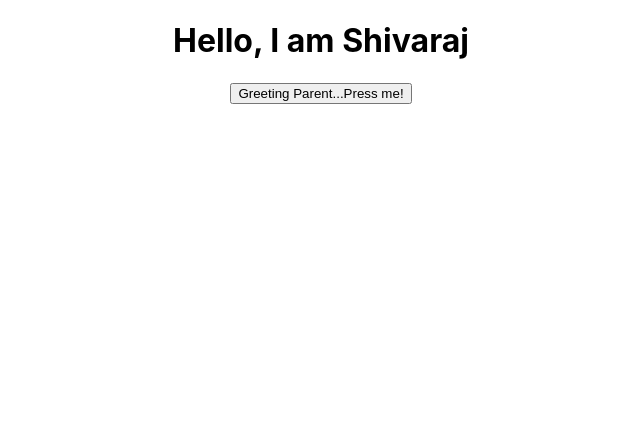
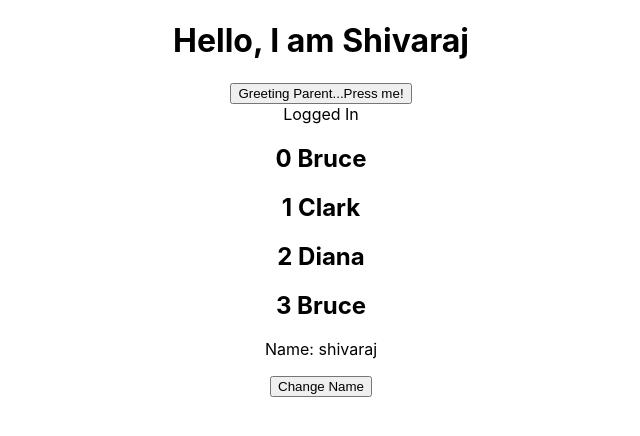
Before and after one commit to shivarajkulal/ReactJS_Tutorial, a React (Create React App) app: page / in a window 1280 px wide. Shown: the top 436 px of the page, without its empty margins (319-959 px from the left). Built offline with nearby package versions, Linux system fonts and the light colour scheme.

Commit message:
Hooks - Use State

```diff
--- a/src/App.js
+++ b/src/App.js
@@ -1,11 +1,19 @@
 import "./App.css";
 import Profile from "./components/Profile.js";
 import ParentComponent from './components/ParentComponent.js';
+import UserGreeting from './components/UserGreeting';
+import NameList from './components/NameList.js';
+import HookUseState from './components/HookUseState.js'
+
 function App() {
   return (
     <div className="App">
       <Profile/>
       <ParentComponent/>
+      <UserGreeting/>
+      <NameList/>
+      <HookUseState/>
+
     </div>
   );
 }
--- /dev/null
+++ b/src/components/HookUseState.js
@@ -0,0 +1,18 @@
+import React, { useState } from "react";
+
+function HookUseState() {
+  const [name, setName] = useState("shivaraj");
+
+  const updateName = () => {
+    setName("shivaraj-kulal"); // Change "new name" to whatever new name you want
+  };
+
+  return (
+    <div className="Hook_Use_State">
+      <p>Name: {name}</p>
+      <button onClick={updateName}>Change Name</button>
+    </div>
+  );
+}
+
+export default HookUseState;
--- /dev/null
+++ b/src/components/NameList.js
@@ -0,0 +1,37 @@
+import React from "react";
+import Person from "./Person";
+
+function NameList() {
+  const names = ["Bruce", "Clark", "Diana", "Bruce"];
+  const persons = [
+    {
+      id: 1,
+      name: "Bruce",
+      age: 30,
+      skill: "React",
+    },
+    {
+      id: 2,
+      name: "Clark",
+      age: 25,
+      skill: "Angular",
+    },
+    {
+      id: 3,
+      name: "Diana",
+      age: 28,
+      skill: "Vue",
+    },
+  ];
+  const personList = persons.map((person) => (
+    <Person key={person.id} person={person} />
+  ));
+  const nameList = names.map((name, index) => (
+    <h2 key={index}>
+      {index} {name}
+    </h2>
+  ));
+  return <div>{nameList}</div>;
+}
+
+export default NameList;
--- /dev/null
+++ b/src/components/Person.js
@@ -0,0 +1,13 @@
+import React from "react";
+
+function Person({ person, key }) {
+  return (
+    <div>
+      <h2>
+        I am {person.name}. I am {person.age} years old. I know {person.skill}
+      </h2>
+    </div>
+  );
+}
+
+export default Person;
--- /dev/null
+++ b/src/components/UserGreeting.js
@@ -0,0 +1,48 @@
+import React, { Component } from 'react'
+
+export class UserGreeting extends Component {
+
+
+    constructor(props) {
+      super(props)
+
+      this.state = {
+         isLoggedIn : true
+      }
+    }
+//   # if-else approach
+//   render() {
+//     if(this.state.isLoggedIn){
+//         return <div>your are logged in </div>
+//     }else{
+//         return <div>your are logged out</div>
+//     }
+//   }
+
+//     #element-variable approach
+//     render(){
+//         let message
+//         if(this.state.isLoggedIn){
+//             message = <div>Successfully logged in</div>
+//         }else{
+//             message = <div>Successfully logged out</div>
+//         }
+//         return <div>{message}</div>
+//     }
+//
+
+// #ternary operator
+// render(){
+//     return this.state.isLoggedIn ? <div>Logged In</div>:<div>Logged Out</div>
+// }
+
+
+//#short circuit approach
+render(){
+    return this.state.isLoggedIn && <div>Logged In</div>
+}
+
+}
+
+
+export default UserGreeting;
```
